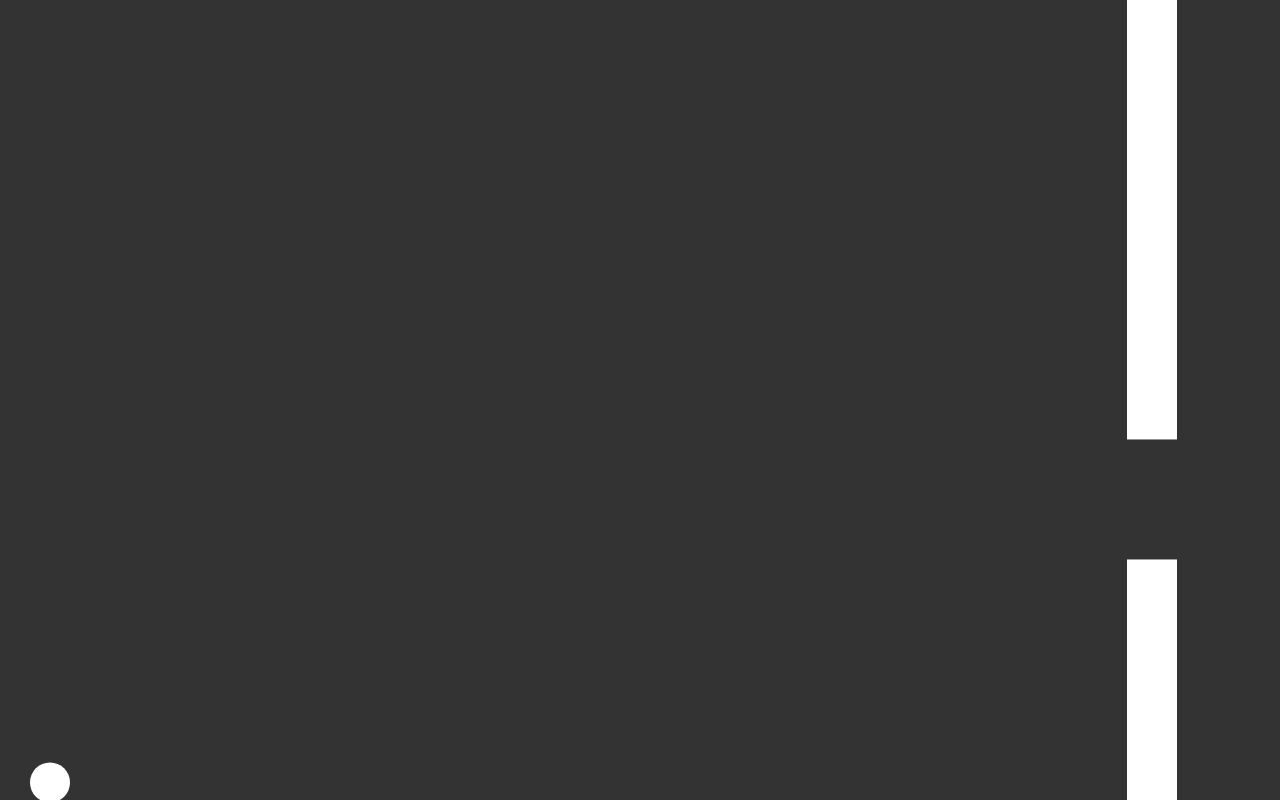
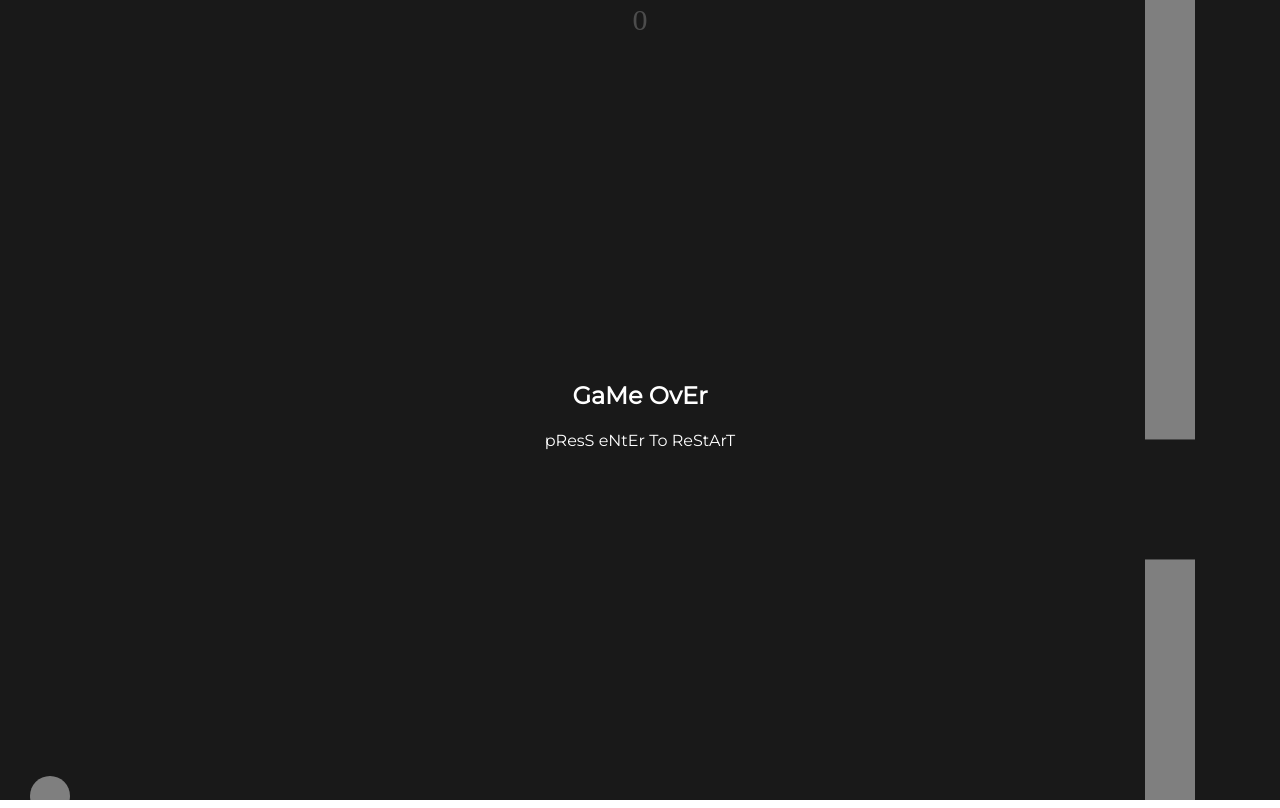
Before and after one commit to eretana238/flappy-bord, a plain HTML site: page index.html in a window 1280 px wide. Drawn offline with Linux system fonts and the light colour scheme.

Commit message:
added scoring

```diff
--- a/index.html
+++ b/index.html
@@ -4,11 +4,19 @@
     <meta charset="UTF-8">
     <meta name="viewport" content="width=device-width, initial-scale=1.0">
     <link href="public/css/styles.css" rel="stylesheet" type="text/css">
-    <link href="https://fonts.googleapis.com/css?family=Baloo+2&display=swap" rel="stylesheet">
+    <link href="https://fonts.googleapis.com/css?family=Montserrat&display=swap" rel="stylesheet">
 
     <title>fLaPpY bOrD</title>
 </head>
 <body>
+    <div class="gameover-screen">
+        <h2>GaMe OvEr</h2>
+        <p>pResS eNtEr To ReStArT</p>
+    </div>
+    <div class="gamepause-screen">
+        <h2>pAuSed</h2>
+        <p>prReSs esc To cOnTinUe</p>
+    </div>
     <canvas id="cvs">
 
     </canvas>
--- a/public/css/styles.css
+++ b/public/css/styles.css
@@ -2,7 +2,8 @@ html, body{
     margin: 0;
     padding: 0;
     height: 100%;
-    font-family: 'Baloo 2', cursive;
+    font-family: 'Montserrat', cursive;
+    overflow: hidden;
 }
 h1{
     text-align: center;
@@ -13,4 +14,58 @@ h1{
 }
 canvas{
     background-color: #333;
+    z-index: 1;
 }
+
+.gameover-screen{
+    position: absolute;
+    display: none;
+    height: 100vh;
+    width: 100vw;
+    top: 0;
+    left: 0;
+    background-color: rgba(0, 0, 0, 0.5);
+    color: #fff;
+    z-index: 2;
+}
+
+.gameover-screen h2{
+    position: absolute;
+    top: 47%;
+    left: 50%;
+    transform: translate(-50%, -53%);
+}
+
+.gameover-screen p{
+    position: absolute;
+    top: 53%;
+    left: 50%;
+    transform: translate(-50%, -47%);
+
+}
+
+.gamepause-screen{
+    position: absolute;
+    display: none;
+    height: 100vh;
+    width: 100vw;
+    top: 0;
+    left: 0;
+    background-color: rgba(0, 0, 0, 0.5);
+    color: #fff;
+    z-index: 2;
+}
+
+.gamepause-screen h2{
+    position: absolute;
+    top: 20%;
+    left: 50%;
+    transform: translate(-50%, -80%);
+}
+
+.gamepause-screen p{
+    position: absolute;
+    top: 53%;
+    left: 50%;
+    transform: translate(-50%, -47%);
+}
--- a/public/js/Game.js
+++ b/public/js/Game.js
@@ -16,12 +16,12 @@ let gameState = 1                           /* 0 == endgame, 1 == running, 2 ==
 let bord = {
     x: 50,
     y: canvas.height/2,
-    r: 20,
-    gravity: 0.3,
+    r: 21,
+    gravity: 0.4,
     speed: 0,
     draw: function() {
         ctx.beginPath()
-        ctx.arc(this.x, this.y, this.r, 0, 2 * Math.PI)
+        ctx.arc(this.x, this.y, this.r-1, 0, 2 * Math.PI)
         ctx.fillStyle = "#fff"
         ctx.fill()
         ctx.closePath()
@@ -36,7 +36,7 @@ let bord = {
         }
     },
     jump: function() {
-        this.speed = -7.0
+        this.speed = -8.0
     }
 }
 
@@ -79,6 +79,33 @@ let warps = {
     }
 }
 
+let score = {
+    number: 0,
+    trigger: false,                         // tells the score when to start counting
+    draw: function() {
+        ctx.fillStyle = "#999";
+        ctx.font = "30px Sans Serif";
+        ctx.textAlign = "center";
+        ctx.fillText(this.number,canvas.width/2, "30");
+    },
+    update: function() {
+        // find first pipe in front of bord
+        if(!this.trigger && bord.x > warps.position[0].x + warps.w) {
+            this.trigger = true
+            this.number++
+        }
+        else if(this.trigger) {
+            if(frames % 100 == 0) this.number++
+        }
+
+    }
+}
+
+// screens
+let gameOver = document.querySelector('.gameover-screen')
+
+let gamePause = document.querySelector('.gamepause-screen')
+
 // Event listener
 document.addEventListener("keydown", action)
 
@@ -98,14 +125,21 @@ function action(e) {
 
                 // Reset warps
                 warps.position = []
+
+                // remove game over screen
+                gameOver.style.display = "none"
             }
             break
         case 27:                            /* escape (pause) */
             // Toggle states
-            if(gameState == 1)
+            if(gameState == 1) {
                 gameState = 2
-            else if(gameState == 2)
+                gamePause.style.display = "block"
+            }
+            else if(gameState == 2) {
                 gameState = 1
+                gamePause.style.display = "none"
+            }
     }
 }
 
@@ -125,6 +159,7 @@ function hasCollided() {
 function update() {
     bord.update()
     warps.update()
+    score.update()
 }
 
 function draw() {
@@ -132,15 +167,23 @@ function draw() {
 
     bord.draw()
     warps.draw()
+    score.draw()
 }
 
 function loop() {
+    if(gameState == 0) {
+        gameOver.style.display = "block"
+        score.number = 0
+        score.trigger = false
+    }
+
     if(gameState == 1) {
         update()
         draw()
         frames++
         if(hasCollided())
             gameState = 0
+
     }
     requestAnimationFrame(loop)
 }
```
